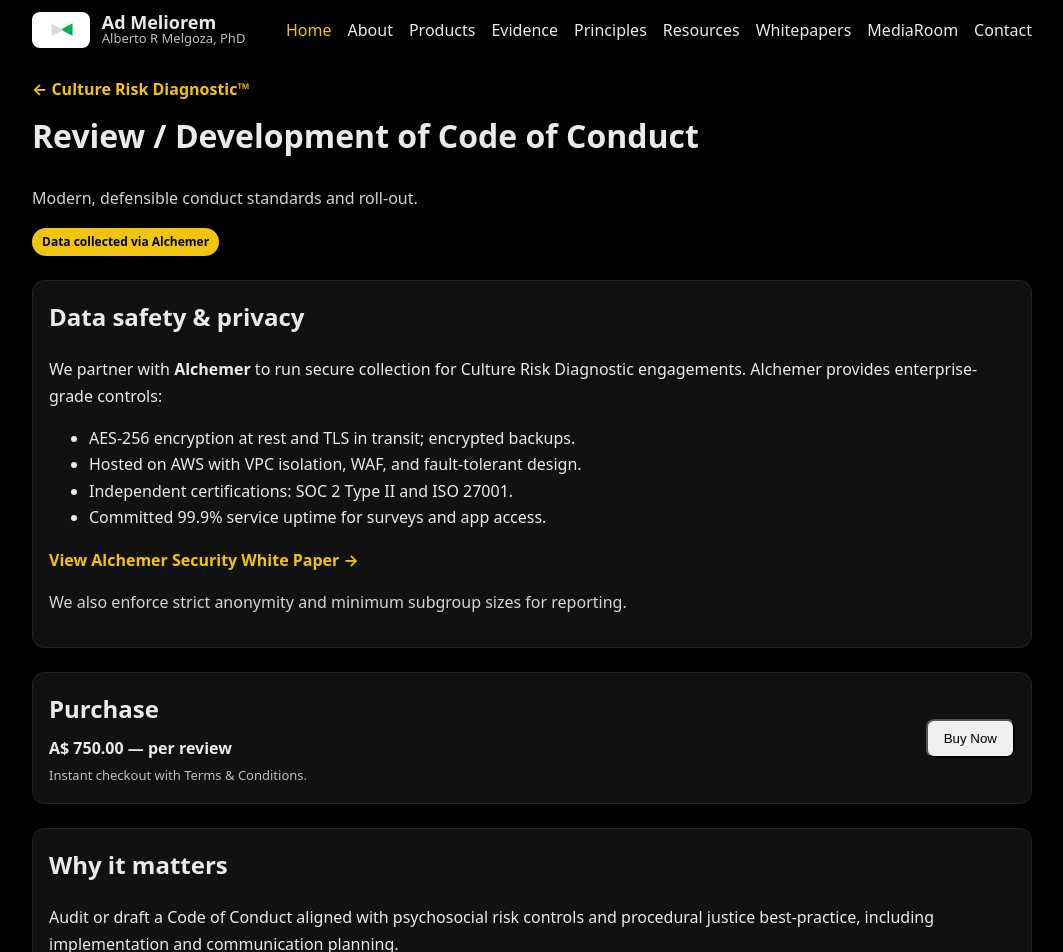
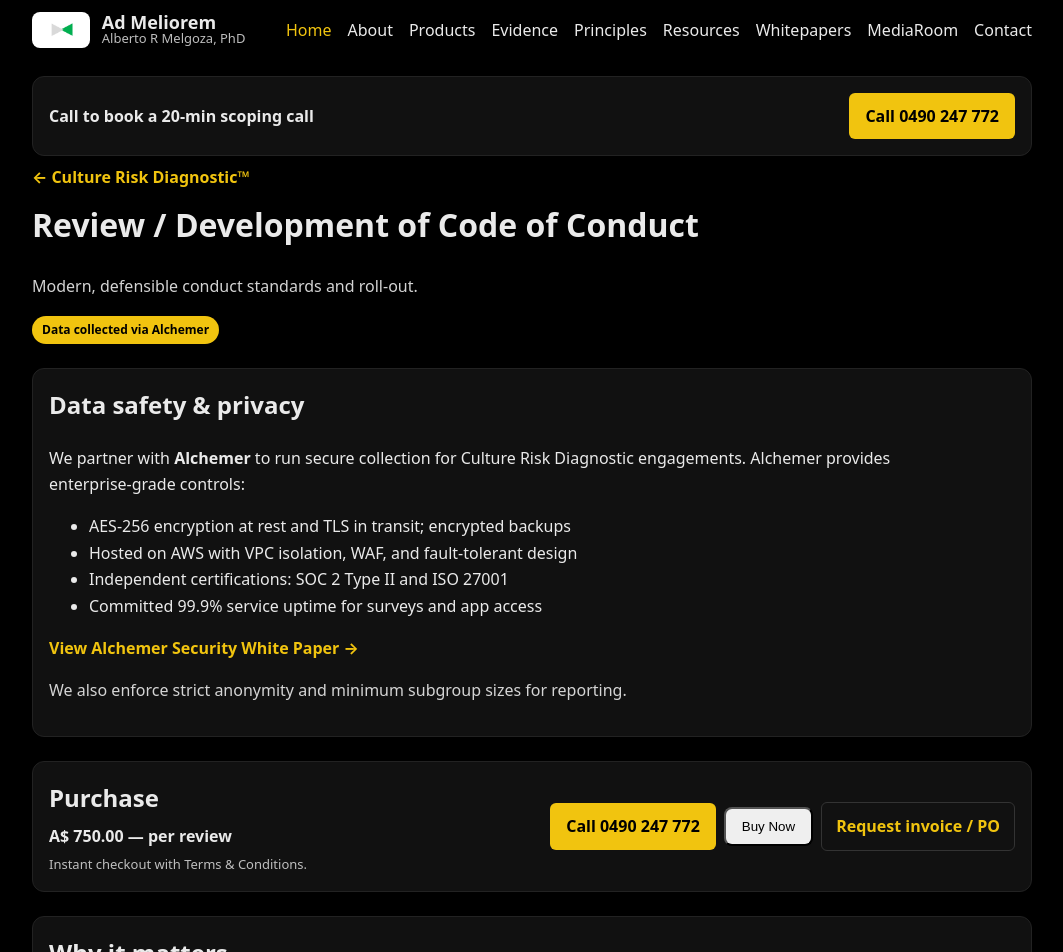
Before and after one commit to AlbertoRMelgoza/AdMeliorem, a Next.js app: page /products/culture-risk-diagnostic/code-of-conduct in a window 1280 px wide. Shown: the top 952 px of the page, without its empty margins (108-1171 px from the left). Built offline with nearby package versions, Linux system fonts and the light colour scheme.

Commit message:
Update page.tsx

```diff
--- a/app/products/culture-risk-diagnostic/[slug]/page.tsx
+++ b/app/products/culture-risk-diagnostic/[slug]/page.tsx
@@ -65,7 +65,27 @@ export default function SubproductPage({ params }: Props) {
 
   const wrap: CSSProperties = { maxWidth: 1000, margin: "28px auto", padding: "0 16px", lineHeight: 1.65 };
   const card: CSSProperties = { background: "#111", border: "1px solid #222", borderRadius: 12, padding: 16, marginTop: 24 };
-  const grid: CSSProperties = { display: "grid", gridTemplateColumns: "repeat(auto-fill, minmax(260px, 1fr))", gap: 12 };
+  const grid: CSSProperties = { display: "grid", gridTemplateColumns: "repeat(auto-fill, minmax(260px, 1fr))", gap: 16 };
+
+  // CTA styles
+  const callBtn: CSSProperties = {
+    display: "inline-block",
+    background: "#f1c40f",
+    color: "#000",
+    padding: "10px 16px",
+    borderRadius: 6,
+    fontWeight: 700,
+    textDecoration: "none",
+  };
+  const ghostBtn: CSSProperties = {
+    display: "inline-block",
+    color: "#f1c40f",
+    padding: "10px 14px",
+    border: "1px solid #333",
+    borderRadius: 6,
+    fontWeight: 700,
+    textDecoration: "none",
+  };
 
   // Link/tile styles with mobile tap affordance
   const tile: CSSProperties = {
@@ -109,7 +129,15 @@ export default function SubproductPage({ params }: Props) {
 
   return (
     <main style={wrap}>
-      <p style={{ margin: "0 0 8px 0" }}>
+      {/* Phone-first CTA strip */}
+      <section style={{ ...card, display: "flex", alignItems: "center", justifyContent: "space-between", marginTop: 0 }}>
+        <p style={{ margin: 0, fontWeight: 800 }}>Call to book a 20‑min scoping call</p>
+        <a href="tel:+61490247772" style={callBtn} aria-label="Call Alberto on 0490 247 772">
+          Call 0490 247 772
+        </a>
+      </section>
+
+      <p style={{ margin: "8px 0" }}>
         <Link href="/products/culture-risk-diagnostic" style={backLinkStyle}>
           ← Culture Risk Diagnostic™
         </Link>
@@ -136,16 +164,16 @@ export default function SubproductPage({ params }: Props) {
       </div>
 
       <section style={card} id="data-safety">
-        <h2 style={{ marginTop: 0 }}>Data safety &amp; privacy</h2>
+        <h2 style={{ marginTop: 0 }}>Data safety & privacy</h2>
         <p>
-          We partner with <strong>Alchemer</strong> to run secure collection for Culture Risk Diagnostic engagements.
-          Alchemer provides enterprise-grade controls:
+          We partner with <strong>Alchemer</strong> to run secure collection for Culture Risk Diagnostic engagements. Alchemer provides
+          enterprise‑grade controls:
         </p>
         <ul>
-          <li>AES-256 encryption at rest and TLS in transit; encrypted backups.</li>
-          <li>Hosted on AWS with VPC isolation, WAF, and fault-tolerant design.</li>
-          <li>Independent certifications: SOC 2 Type II and ISO 27001.</li>
-          <li>Committed 99.9% service uptime for surveys and app access.</li>
+          <li>AES‑256 encryption at rest and TLS in transit; encrypted backups</li>
+          <li>Hosted on AWS with VPC isolation, WAF, and fault‑tolerant design</li>
+          <li>Independent certifications: SOC 2 Type II and ISO 27001</li>
+          <li>Committed 99.9% service uptime for surveys and app access</li>
         </ul>
         <p style={{ marginTop: 10 }}>
           <a
@@ -157,9 +185,7 @@ export default function SubproductPage({ params }: Props) {
             View Alchemer Security White Paper →
           </a>
         </p>
-        <p style={{ opacity: 0.9, marginTop: 10 }}>
-          We also enforce strict anonymity and minimum subgroup sizes for reporting.
-        </p>
+        <p style={{ opacity: 0.9, marginTop: 10 }}>We also enforce strict anonymity and minimum subgroup sizes for reporting.</p>
       </section>
 
       {/* If this subproduct has modules, show them with prices + Buy Now for each module */}
@@ -196,28 +222,42 @@ export default function SubproductPage({ params }: Props) {
         </section>
       ) : (
         // Otherwise, sell the subproduct itself here
-        <section style={{ ...card, display: "flex", alignItems: "center", justifyContent: "space-between", gap: 12 }}>
+        <section style={{ ...card, display: "grid", gap: 12, gridTemplateColumns: "1fr auto" }}>
           <div>
             <h2 style={{ margin: "0 0 6px 0" }}>Purchase</h2>
             <div style={{ fontWeight: 700 }}>{subPriceLabel}</div>
-            <div style={{ fontSize: 13, opacity: 0.8, marginTop: 4 }}>Instant checkout with Terms &amp; Conditions.</div>
+            <div style={{ fontSize: 13, opacity: 0.8, marginTop: 4 }}>Instant checkout with Terms & Conditions.</div>
           </div>
-          <BuyButton priceId={subPriceId} name={sp.title} price={subFallback}>
-            Buy Now
-          </BuyButton>
+          <div style={{ display: "flex", gap: 8, alignItems: "center" }}>
+            <a href="tel:+61490247772" style={callBtn} aria-label="Call to scope this subproduct">
+              Call 0490 247 772
+            </a>
+            <BuyButton priceId={subPriceId} name={sp.title} price={subFallback}>
+              Buy Now
+            </BuyButton>
+            <Link href="/contact" style={ghostBtn} aria-label="Request invoice or purchase order">
+              Request invoice / PO
+            </Link>
+          </div>
         </section>
       )}
 
       {/* Why it matters */}
       <section style={card}>
         <h2 style={{ marginTop: 0 }}>Why it matters</h2>
-        <p>{sp.description}</p>
-        {sp.includedInPackages && (
+        <p>{(sp as any).description}</p>
+        {(sp as any).includedInPackages && (
           <p style={{ opacity: 0.9 }}>
-            <strong>Included in:</strong> {sp.includedInPackages.join(" • ")}
+            <strong>Included in:</strong> {(sp as any).includedInPackages.join(" • ")}
           </p>
         )}
       </section>
+
+      {/* Compliance note */}
+      <p style={{ fontSize: 12, opacity: 0.7, marginTop: 16 }}>
+        No provider can guarantee zero psychological harm. These diagnostics provide prevention indicators and governance
+        evidence to reduce risk and improve defensibility.
+      </p>
     </main>
   );
 }
```
